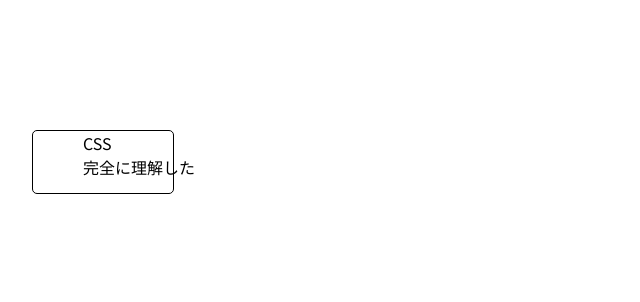
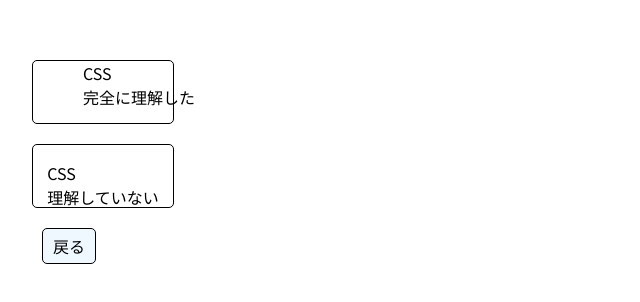
Before and after one commit to Drkoukichi/portfoliio, a React (Vite) app: page /css in a window 1280 px wide. Shown: the part 238-540 px from the top of the page, without its empty margins (0-640 px from the left). Built offline with nearby package versions, Linux system fonts and the light colour scheme.

Commit message:
add:理解サイト手直し

```diff
--- a/src/components/CssRikai.tsx
+++ b/src/components/CssRikai.tsx
@@ -1,4 +1,5 @@
 import styles from "./css/cssRikai.module.scss"
+import { Link } from "react-router-dom";
 
 function CssRikai(){
   return(
@@ -10,7 +11,17 @@ function CssRikai(){
             完全に理解した
           </p>
         </div>
+        <div style={{height: "20px"}}></div>
+
+        <div className={styles.notbox}>
+          <p className = {styles.box__text}>
+            CSS<br />
+            理解していない
+          </p>
       </div>
+      <div style={{height: "20px"}}></div>
+      <Link to ="/" ><button className={styles.button}>戻る</button></Link>
+    </div>
     </>
   )
 }
--- a/src/components/css/cssRikai.module.scss
+++ b/src/components/css/cssRikai.module.scss
@@ -6,6 +6,17 @@ body{
   font-optical-sizing: auto;
   font-style: normal;
   color: black;
+}
+
+.button{
+  background-color: #f0f8ff;
+  border: 1px solid #000;
+  border-radius: 5px;
+  padding: 5px 10px;
+  cursor: pointer;
+  font-size: 16px;
+  margin-left: 10px;
+
 }
 
 .back{
@@ -25,3 +36,17 @@ body{
     margin-top: 0px;
   }
 }
+
+.notbox {
+  font-size: 16px;
+  position: relative;
+  border: 1px solid #000;
+  border-radius: 5px;
+  width: 140px;
+  height: 62px;
+  .box__text {
+    display: flex;
+    justify-content: center;
+    align-items: center;
+  }
+}
```
